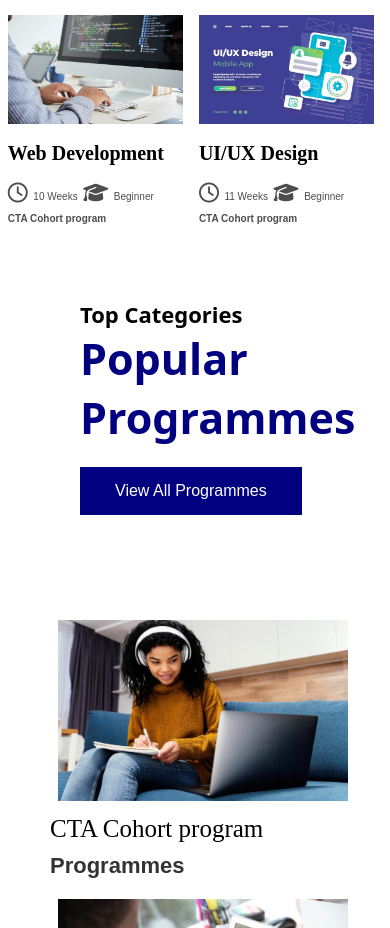
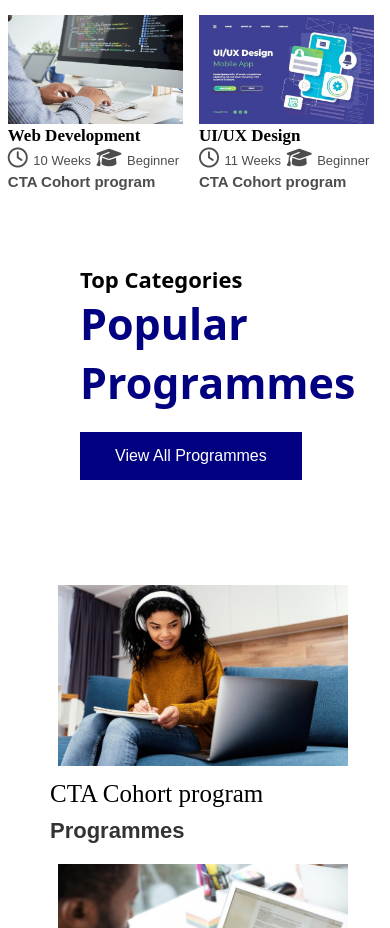
Before and after one commit to onaadeabdulmuqtadir72-bot/Cww-Africa, a plain HTML site: page index.html in a window 390 px wide. Shown: the part 1240-2168 px from the top of the page. Drawn offline with Linux system fonts and the light colour scheme.

Commit message:
Update cwv.css

```diff
--- a/cwv.css
+++ b/cwv.css
@@ -975,19 +975,20 @@ section:nth-of-type(2)>main div img{
 }
 
 section:nth-of-type(2)>main div h5{
-    font-size: 20px;
+    font-size: 17px;
+    line-height: 15px;
 }
 
 
 section:nth-of-type(2)>main div p span{
-  font-size: 10px;
+  font-size: 13px;
   color: hsl(0, 0%, 30%);
   line-height: 10px;
 }
 
 
 section:nth-of-type(2)>main div a{
-  font-size: 10px;
+  font-size: 15px;
   font-weight: 600;
   color: hsl(0, 0%, 30%);
   text-decoration: none;
```
